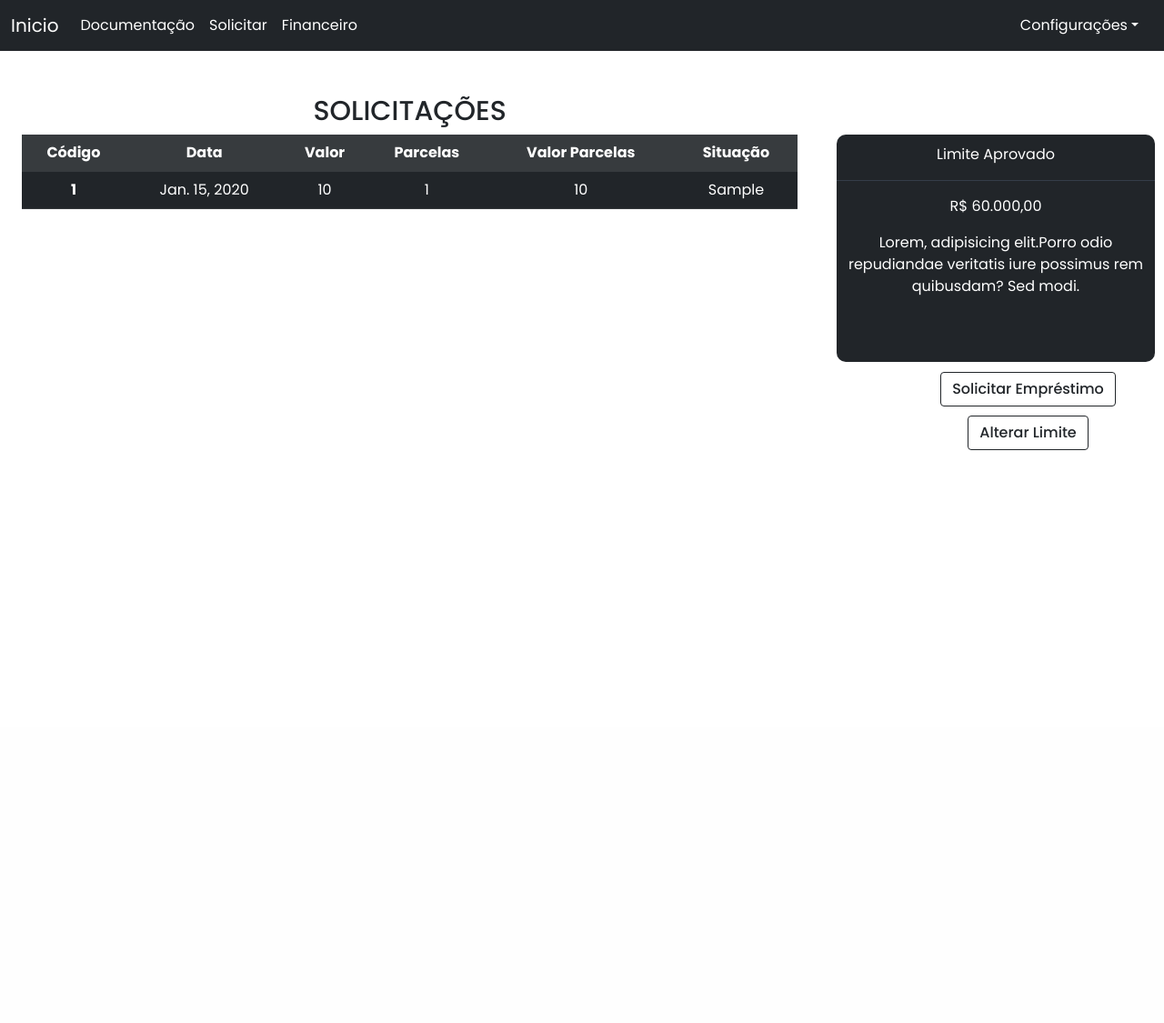
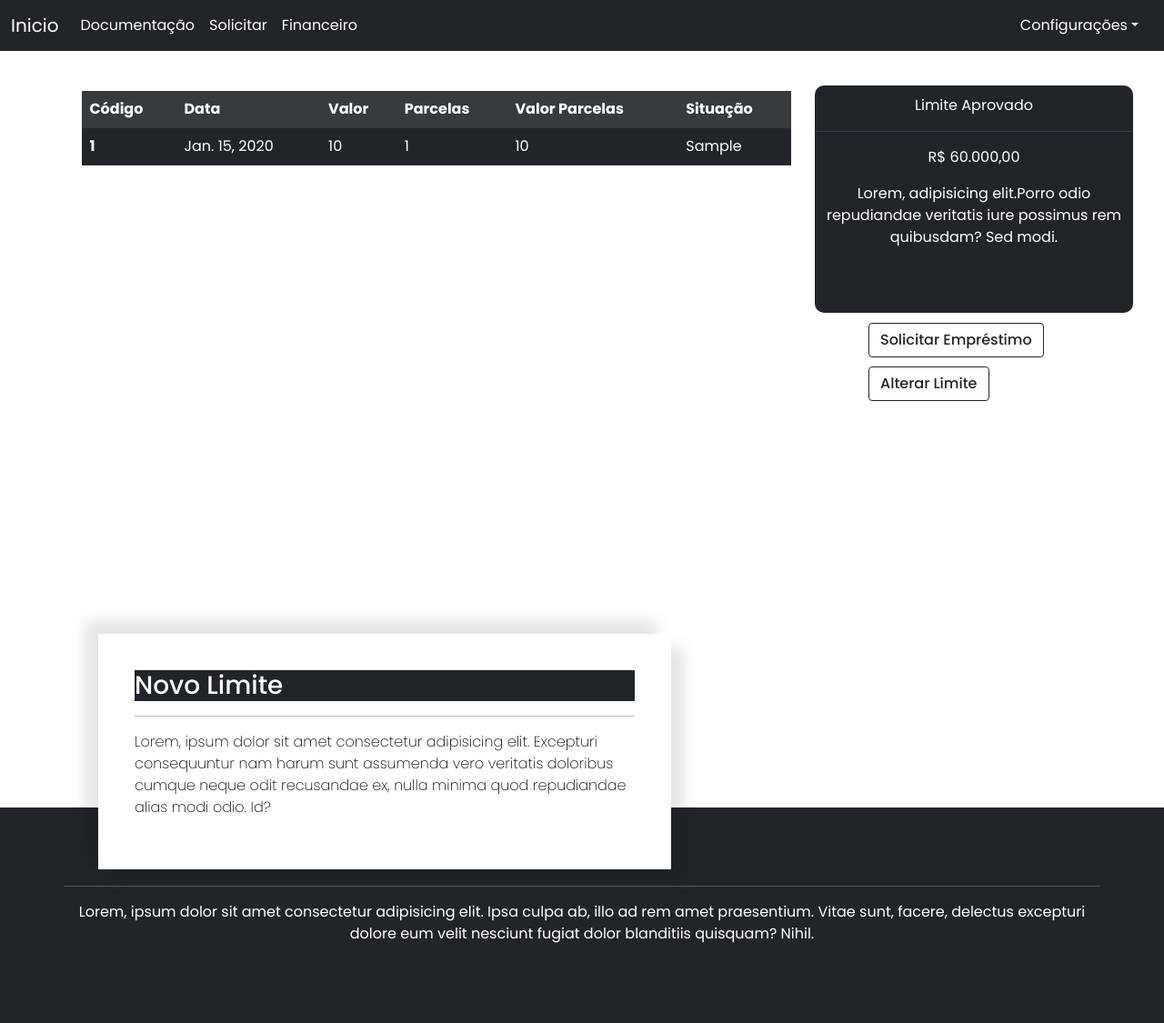
Before and after one commit to ViniciussAlencarr/Projeto_Integrador, a Django app: page /solicitacoes/ in a window 1280 px wide. Shown: the whole page at 91% size. Before the commit the page ends 495 px from the top, so only its background shows below. Run offline with Django 3.2, Linux system fonts and the light colour scheme; a user stored in the database is signed in; tables that the repository leaves empty hold one stand-in row (values such as "Sample post"); some libraries are stand-ins or nearby versions.

Commit message:
finalizando template da interface solicitaçoes do ambiente do usuario

```diff
--- a/app/static/style.css
+++ b/app/static/style.css
@@ -7,6 +7,60 @@
 }
 .content {
     max-width: max-content;
+}
+.screenLimit {
+    right: 30px;
+    top: 697px;
+    width: calc(50% - 10px);
+    justify-content: center;
+    align-items: center;
+    font-weight: 100;
+    position: absolute;
+    margin-right: 40%;
+    background-color: #fff;
+    color: rgb(0, 0, 0);
+    transition: 0.5s;
+    box-shadow: -15px -15px 15px rgba(0,0,0,0.1),
+                15px 15px 15px rgba(0,0,0,0.1);
+}
+.screenLimit {
+    position: fixed;
+    background-color: rgb(255, 255, 255);
+    justify-content: center;
+    align-items: center;
+    transition: 0.5s;
+    padding: 40px;
+    color: rgb(0, 0, 0);
+    z-index: 100;
+    border: 2px 2px 2px white;
+}
+.table {
+    right: 0px;
+    top: 100px;
+    width: calc(100% - 500px);
+    justify-content: center;
+    align-items: center;
+    margin-right: 32%;
+    transition: 0.5s;
+
+}
+.table {
+    position: fixed;
+    transition: 0.5s;
+    padding: 40px;
+    z-index: 100;
+    border: 2px 2px 2px white;
+}
+
+.table.active {
+    transition: 0.5s;
+    top: -100%;
+}
+.screenLimit.active {
+    transition: 0.5s;
+    display: block;
+    top: 9%;
+
 }
 
 footer {
@@ -47,6 +101,9 @@
 .row input {
     width: 100%;
 }
+body {
+    background-color: rgba(255, 255, 255, 0.5);
+}
 .div_content {
     display: none;
     /* overflow-y: scroll; */
@@ -144,10 +209,13 @@
     font-weight: 600;
 }
 
-
 .cde {
     position: absolute;
     background-color: #212529;
+    margin-top: 3%;
+    align-items: center;
+    justify-content: center;
+    text-align: center;
     margin-left: 70%;
     color: #fff;
     width: 350px;
@@ -217,8 +289,8 @@
 
 .divBtn {
     position: absolute;
-    margin-left: 957px;
-    margin-top: 20%;
+    margin-left: 950px;
+    margin-top: 23%;
 }
 
 /* .cde :hover {
--- a/app/templates/clienteSide/solicitacoes.html
+++ b/app/templates/clienteSide/solicitacoes.html
@@ -10,7 +10,7 @@
     <link rel="stylesheet" href="../../static/style.css">
 </head>
 <body>
-    <nav class="navbar navbar-expand-lg navbar-dark bg-dark">
+    <nav style="font-size: 12pt;" class="navbar navbar-expand-lg navbar-dark bg-dark">
         <div class="container-fluid">
           <a class="navbar-brand" href="/cliente">Inicio</a>
           <button class="navbar-toggler" type="button" data-bs-toggle="collapse" data-bs-target="#navbarTogglerDemo02" aria-controls="navbarTogglerDemo02" aria-expanded="false" aria-label="Toggle navigation">
@@ -48,11 +48,8 @@
           </div>
         </div>
       </nav>
-    <div style="display: block;" class="col-8 m-4 pt-4 text-center aux">
-          <h1 class="title">Solicitações</h1>
-
-      <table style="float: left;" class="table table-dark table-hover">
-        <tbody>
+    <div class="col-8">
+      <table class="table table-dark table-hover">
           <tr class="table-active">
             <th scope="row">Código</th>
             <th scope="row">Data</th>
@@ -72,7 +69,12 @@
           </tr>
           {% endfor %}
       </table>
-      {{cliente.pk}}
+      <div class="screenLimit">
+        <h3 style="background-color: #212529; color: #fff;">Novo Limite</h3>
+        <hr>
+        <p>Lorem, ipsum dolor sit amet consectetur adipisicing elit. Excepturi consequuntur nam harum sunt assumenda vero veritatis doloribus cumque neque odit recusandae ex, nulla minima quod repudiandae alias modi odio. Id?</p>
+
+      </div>
       <div class="cde">
         <p>Limite Aprovado</p>
         <hr style="background-color: #7284a8;">
@@ -81,19 +83,34 @@
       </div>
       <div class="divBtn">
         <input onclick="toggleMenu();" type="button" style="font-weight: 500;margin: 5px;" class="solicitarEmprestimo btn btn-outline-dark" value="Solicitar Empréstimo">
-        <input style="font-weight: 500;margin: 5px;" type="button" class="btn btn-outline-dark" type="button" value="Alterar Limite">
+        <input onclick="toggleMenu2();" style="font-weight: 500;margin: 5px;" type="button" class="btn btn-outline-dark" type="button" value="Alterar Limite">
       </div>
     </div>
     <div class="sss">
       <div onclick="toggleMenu();" class="toggle"></div>
-      <h3 style="padding: 10px;">SOLICITE UM EMPRÉSTIMO</h3>
+      <h3 style="padding: 100px;">SOLICITE UM EMPRÉSTIMO</h3>
+      <hr style="background-color: white;">
       <form id="forms" method="post" action="">
         {% csrf_token %}
-        {{form}}
+        <input type="number" placeholder="Valor" name="valor" required="" id="id_valor">
+        <input placeholder="Data da solicitação" type="text" name="data_Solicitacao" required="" id="id_data_Solicitacao">
+        <input placeholder="Quantidade de parcelas" type="number" name="qtde_Parcelas" required="" id="id_qtde_Parcelas">
+        <input placeholder="Valor da parcela" type="number" name="valor_unitario" required="" id="id_valor_unitario">
+        <input placeholder="Situação do empréstimo" type="text" name="situacao" maxlength="40" required="" id="id_situacao">
         <input type="submit" value="Solicitar" style="font-weight: 500;margin: 5px;" class="btn btn-outline-light" value="Solicitar Empréstimo">
       </form>
     </div>
+    <footer class="footer">
+      <hr>
+      <p>Lorem, ipsum dolor sit amet consectetur adipisicing elit. Ipsa culpa ab, illo ad rem amet praesentium. Vitae sunt, facere, delectus excepturi dolore eum velit nesciunt fugiat dolor blanditiis quisquam? Nihil.</p>
+    </footer>
       <script>
+        function toggleMenu2() {
+          const ddd = document.querySelector('.table');
+          const xxx = document.querySelector('.screenLimit')
+          ddd.classList.toggle('active');
+          xxx.classList.toggle('active');
+        }
         function toggleMenu() {
           const menuToggle = document.querySelector('.toggle');
           const sss = document.querySelector('.sss');
--- a/app/views.py
+++ b/app/views.py
@@ -152,11 +152,7 @@
     data = {}
     try:
         data['db'] = Formulario.objects.order_by('id')
-        search = request.GET.get('search')
-        if (search):
-            data['db'] = Formulario.objects.filter(nome__icontains = search)
-        else:
-            data['db_'] = Formulario.objects.all()
+        data['search'] = request.GET.get('search')
     except:
         data['db'] = Formulario.objects.all()
     data['form'] = Formulario_Form(request.POST)
```
Also changed, not shown: other parts of app/static/style.css (+26 -14 lines), app/templates/clienteSide/documentos.html (+27 -3 lines), app/static/img/asdsadas.png (added).
